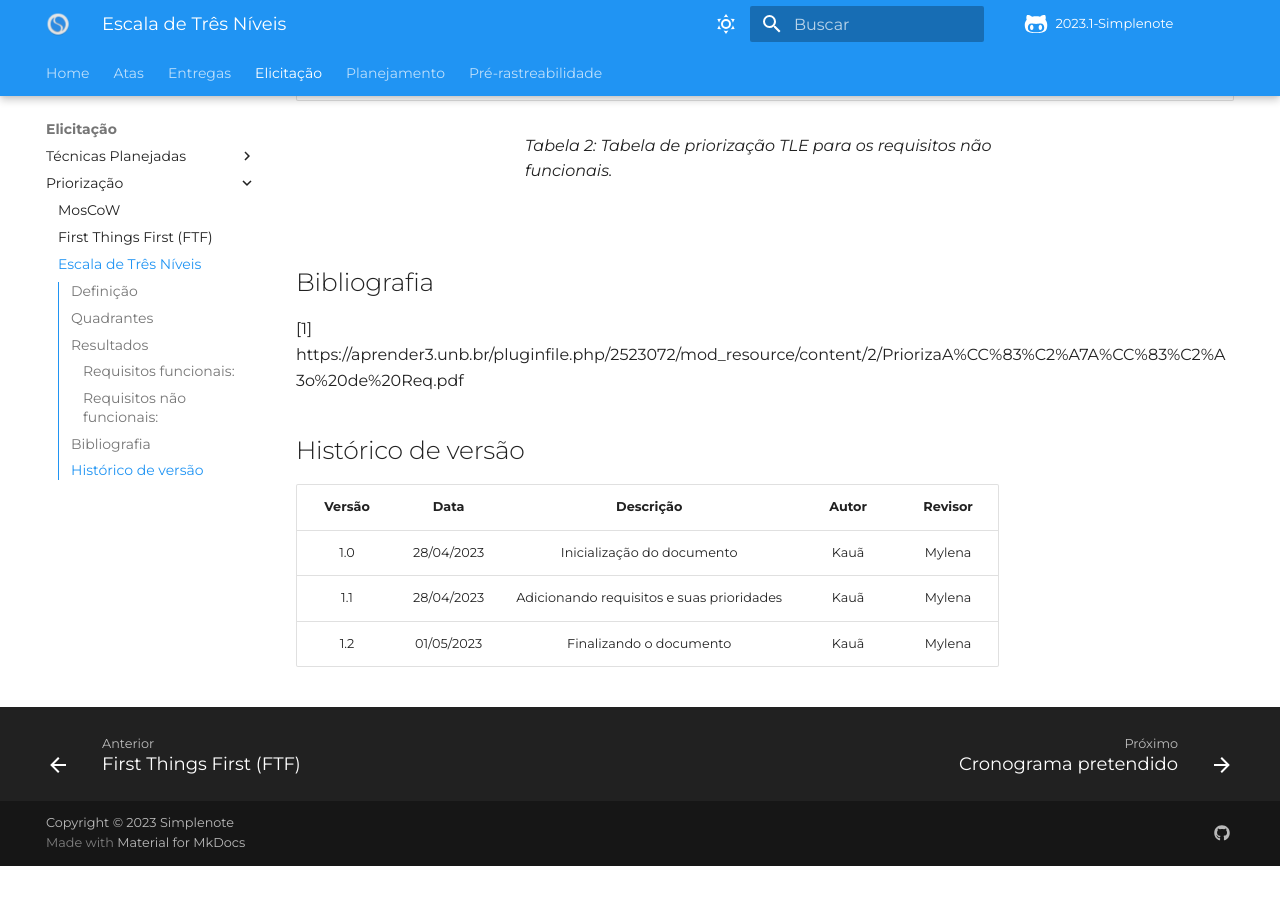
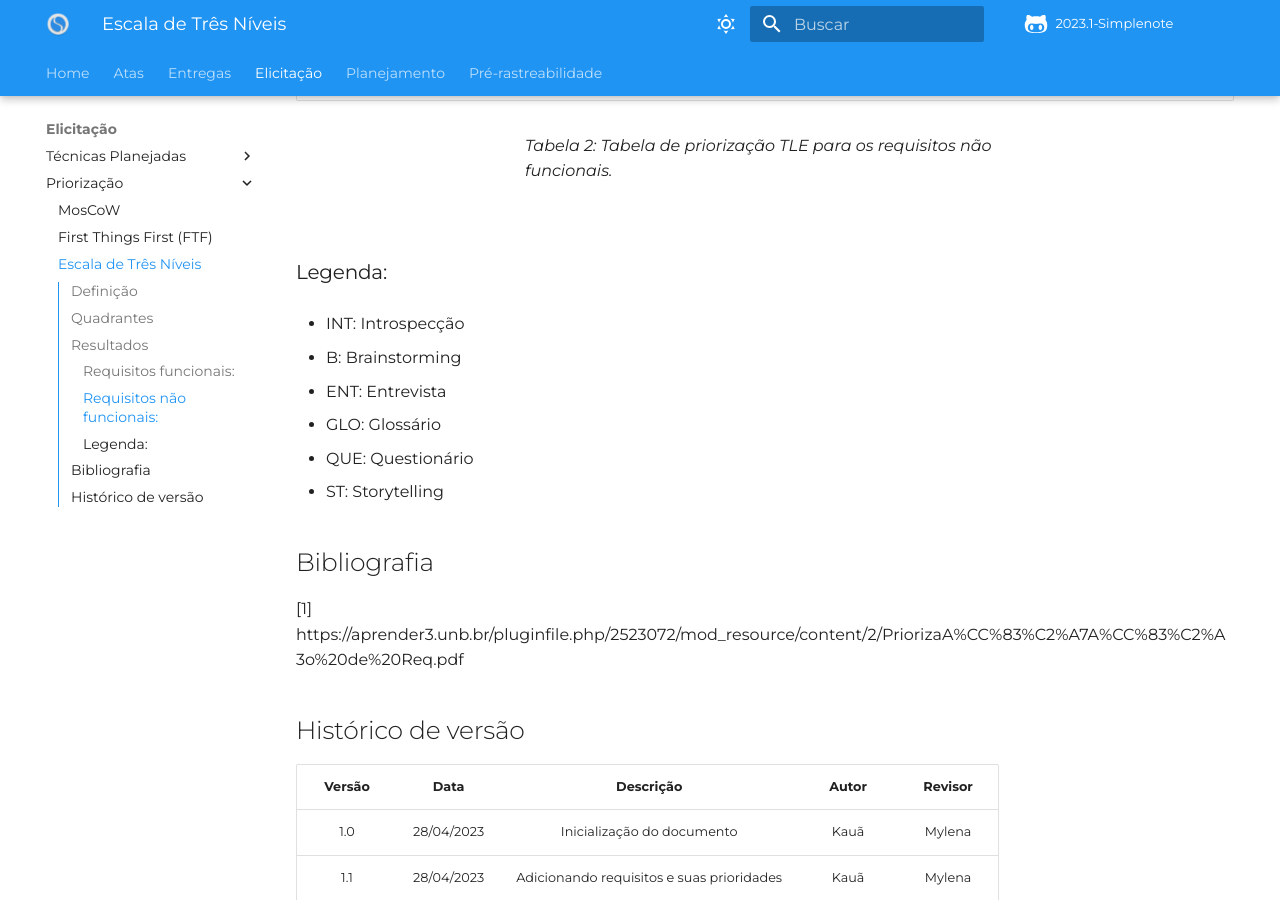
Before and after one commit to Requisitos-de-Software/2023.1-Simplenote, an MkDocs documentation site: the page built from docs/elicitacao/Priorização/ThreeLevelScale.md, in a window 1280 px wide and 900 px high, scrolled down 5251 px. Built offline with MkDocs 1.6.1 and Material for MkDocs 9.7.7, drawn with Linux system fonts in a browser that asks for light colours; some web fonts are replaced; comment, search, counter and statistics services are not loaded; before the commit the page ends 6117 px from its top, so only the background shows below that.

Commit message:
add legenda

```diff
--- a/docs/elicitacao/Priorização/ThreeLevelScale.md
+++ b/docs/elicitacao/Priorização/ThreeLevelScale.md
@@ -97,6 +97,18 @@ A tabela a seguir mostra os resultados alcançados após a priorização dos req
 <figcaption>Tabela 2: Tabela de priorização TLE para os requisitos não funcionais.</figcaption>
 </br>
 
+### Legenda:
+
+- INT: Introspecção
+
+- B: Brainstorming
+
+- ENT: Entrevista
+
+- GLO: Glossário
+
+- QUE: Questionário
+- ST: Storytelling
 ## Bibliografia
 
 [1] https://aprender3.unb.br/pluginfile.php/2523072/mod_resource/content/2/PriorizaA%CC%83%C2%A7A%CC%83%C2%A3o%20de%20Req.pdf
```
